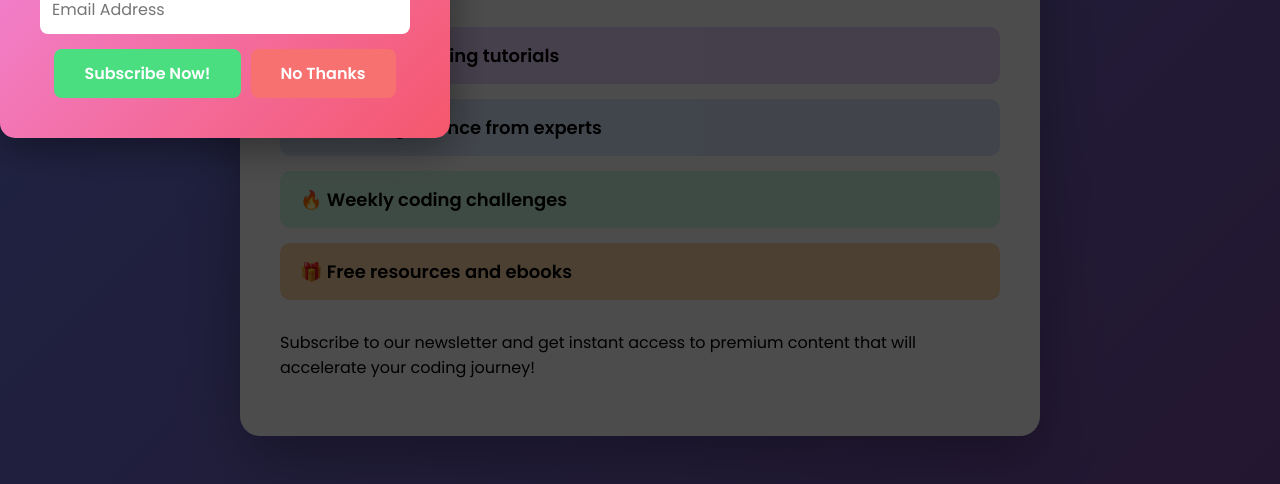
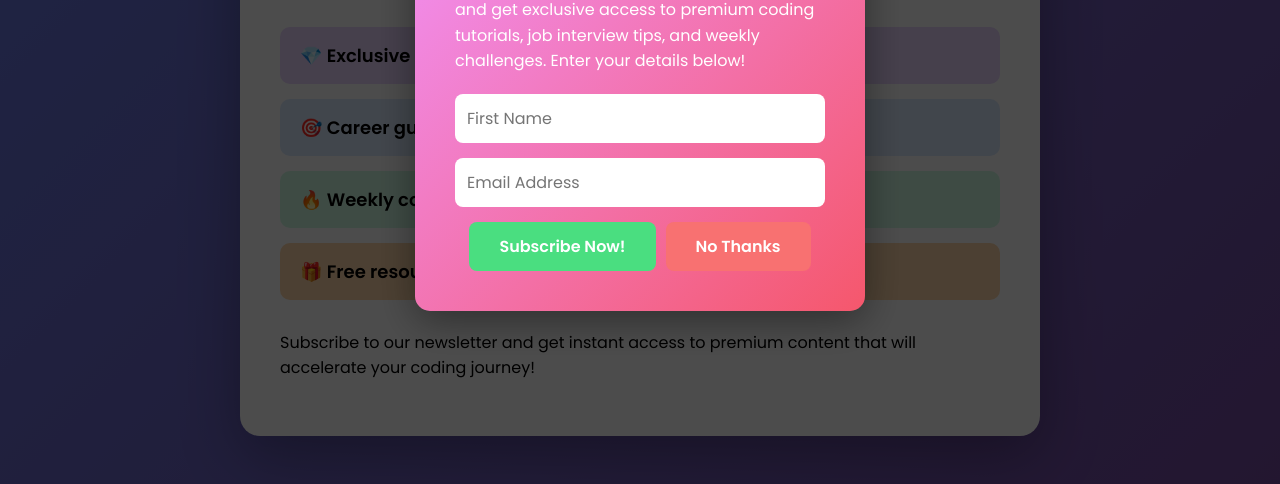
Before and after one commit to Exc1D/newsletter-popup-from-hell, a plain HTML site: page index.html in a window 1280 px wide. Shown: the part 316-800 px from the top of the page. Drawn offline with Linux system fonts and the light colour scheme.

Commit message:
Feat: Tweak popup style

```diff
--- a/styles.css
+++ b/styles.css
@@ -56,7 +56,7 @@ h1 {
 
 /* MODAL STYLES */
 .popup-modal {
-  /* display: none; */
+  display: flex;
   position: fixed;
   top: 0;
   left: 0;
```
